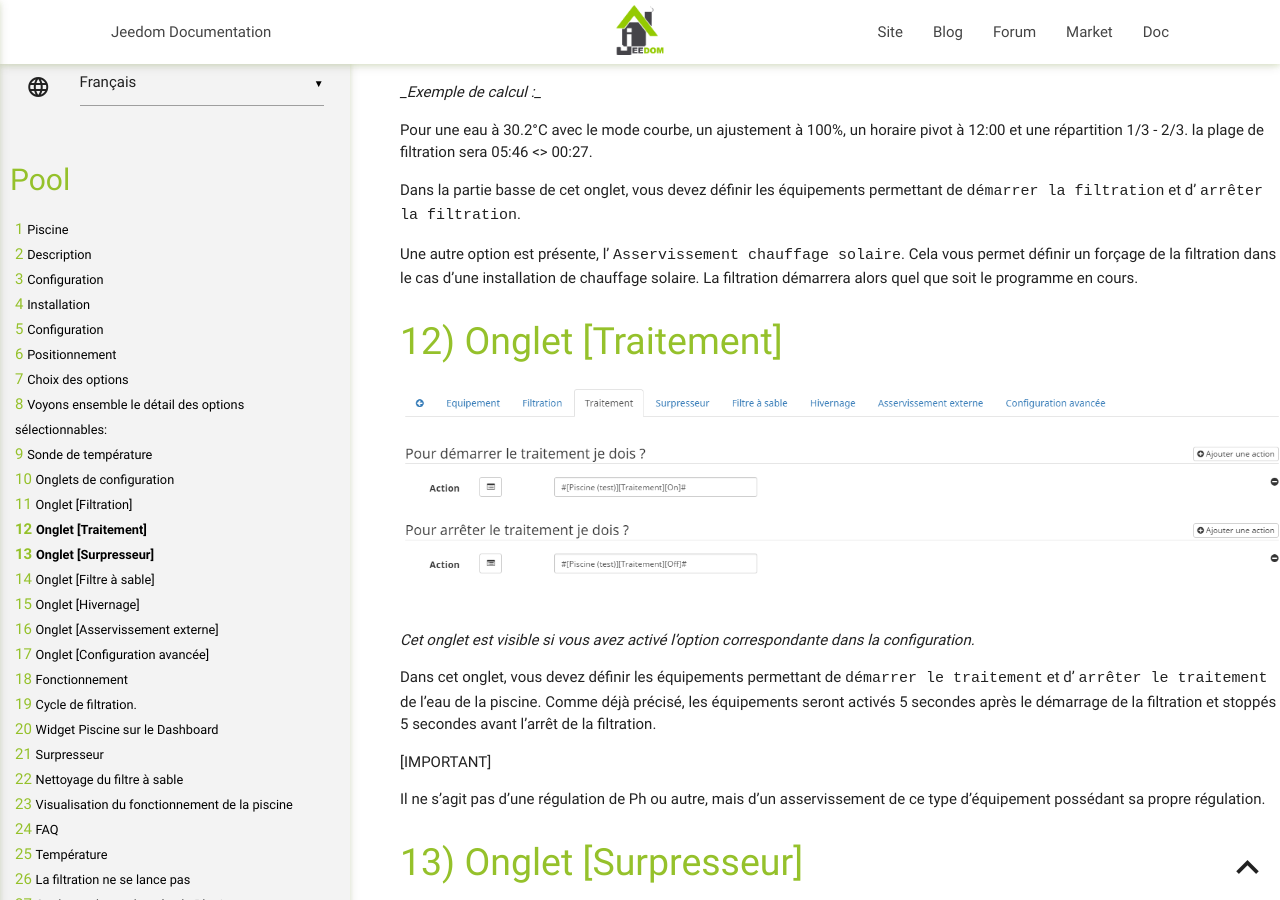
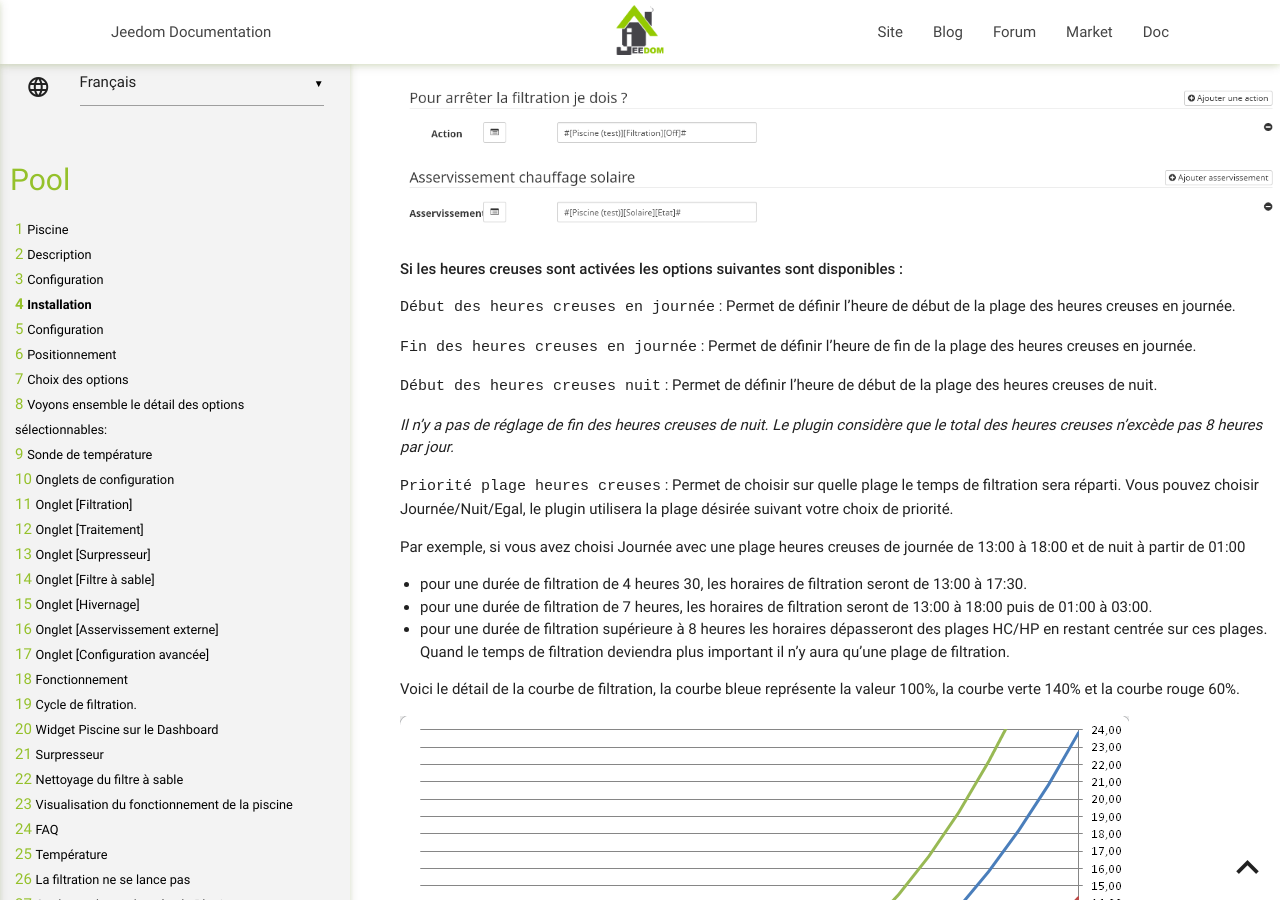
Before and after one commit to scadinot/pool, a Jekyll site: the page built from docs/fr_FR/index.md, in a window 1280 px wide and 900 px high, scrolled down 6185 px. Built offline with Jekyll 4.4.1, drawn with Linux system fonts in a browser that asks for light colours; our own code applies the rules of GitHub Pages for plain Markdown files; some of the changed text lies outside the part shown.

Commit message:
mise à jour de la doc

```diff
--- a/docs/fr_FR/index.md
+++ b/docs/fr_FR/index.md
@@ -107,7 +107,7 @@
 
 ![Onglet Filtration](../images/config_filtration.png)
 
-_C'est l'onglet principal de l'installation, il est toujours visible quelque soit la configration choisie._
+_C'est l'onglet principal de l'installation, il est toujours visible quel que soit la configuration choisie._
 
 Dans cet onglet, vous devez définir les paramétres du calcul de temps de la filtration.
 
@@ -117,11 +117,35 @@
 
 `Désactiver marche forcée au début du cycle de filtration` pour revenir au mode auto au début du cycle de filtration, afin d'éviter de laisser indéfiniment la marche forcée. Cette option n'est présente que si l'asservissement externe est désactivé.
 
+`Activer HC/HP` permet de basculer les horaires de filtration entre un mode pivot et les heures creuses.
+
+**Si les heures creuses sont désactivées les options suivantes sont disponibles :**
+
 `Horaire pivot de filtration` : vous permet de définir l'heure de la filtration.
 
 `Temps de coupure (segmentation de la filtration)` : vous permet de faire une pause pendant la filtration, cette pause est située à l'heure pivot choisie. Les heures de début et de fin de filtration sont décalées proportionnellement. Utilisez le bouton test pour visualiser et déterminer les horaires souhaités.
 
 `Répartition du temps de filtration autour de l'horaire pivot` : vous permet de choisir la répartition de la plage de filtration autour de l'heure pivot, au choix 1/2 <> 1/2 ou 1/3 <> 2/3.
+
+![Onglet Filtration HCHP](../images/config_filtration_hchp.png)
+
+**Si les heures creuses sont activées les options suivantes sont disponibles :**
+
+`Début des heures creuses en journée` : Permet de définir l'heure de début de la plage des heures creuses en journée.
+
+`Fin des heures creuses en journée` : Permet de définir l'heure de fin de la plage des heures creuses en journée.
+
+`Début des heures creuses nuit` : Permet de définir l'heure de début de la plage des heures creuses de nuit.
+
+_Il n'y a pas de réglage de fin des heures creuses de nuit. Le plugin considère que le total des heures creuses n'excède pas 8 heures par jour._
+
+`Priorité plage heures creuses` : Permet de choisir sur quelle plage le temps de filtration sera réparti. Vous pouvez choisir Journée/Nuit/Egal, le plugin utilisera la plage désirée suivant votre choix de priorité.
+
+Par exemple, si vous avez choisi Journée avec une plage heures creuses de journée de 13:00 à 18:00 et de nuit à partir de 01:00
+
+- pour une durée de filtration de 4 heures 30, les horaires de filtration seront de 13:00 à 17:30.
+- pour une durée de filtration de 7 heures, les horaires de filtration seront de 13:00 à 18:00 puis de 01:00 à 03:00.
+- pour une durée de filtration supérieure à 8 heures les horaires dépasseront des plages HC/HP en restant centrée sur ces plages. Quand le temps de filtration deviendra plus important il n'y aura qu'une plage de filtration.
 
 Voici le détail de la courbe de filtration, la courbe bleue représente la valeur 100%, la courbe verte 140% et la courbe rouge 60%.
 
```
Also changed, not shown: doc/images/config_filtration.png, doc/images/config_filtration_hchp.png (added), docs/images/config_filtration.png, docs/images/config_filtration_hchp.png (added), 1 other file.
